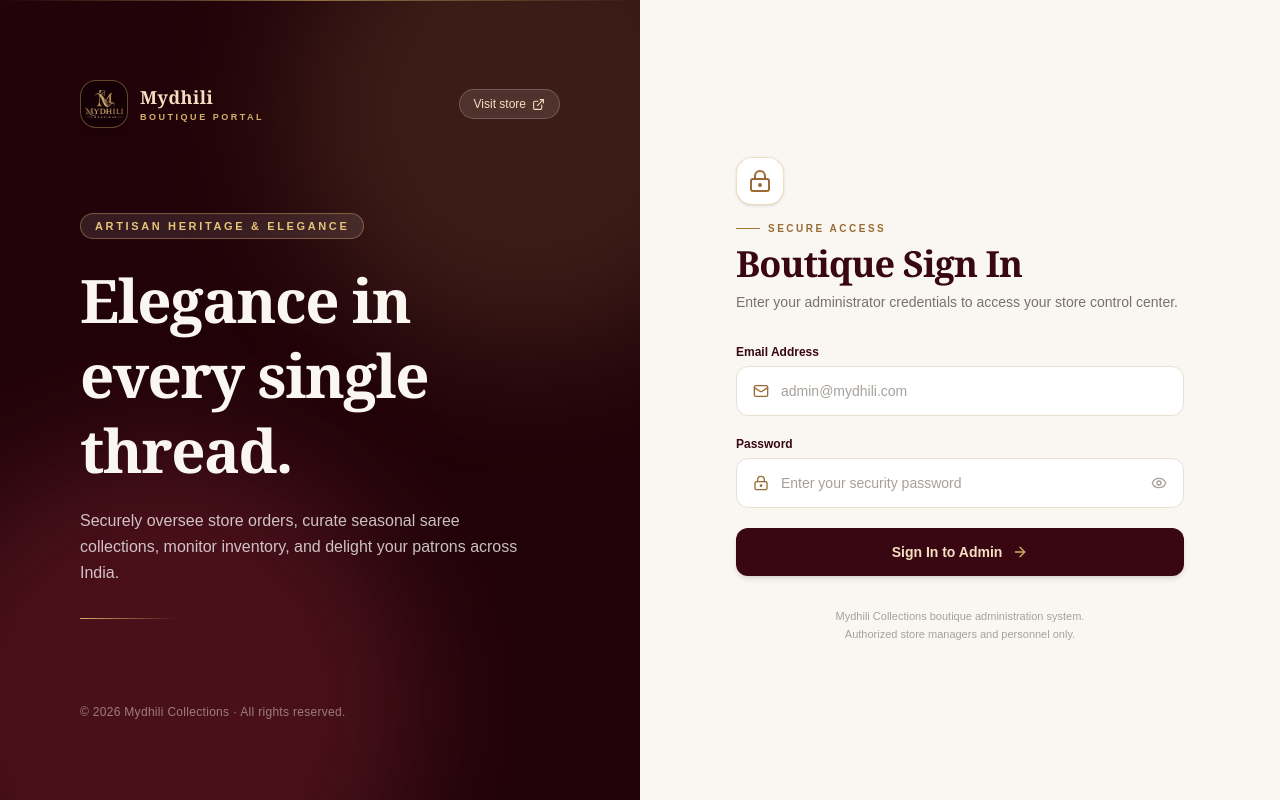
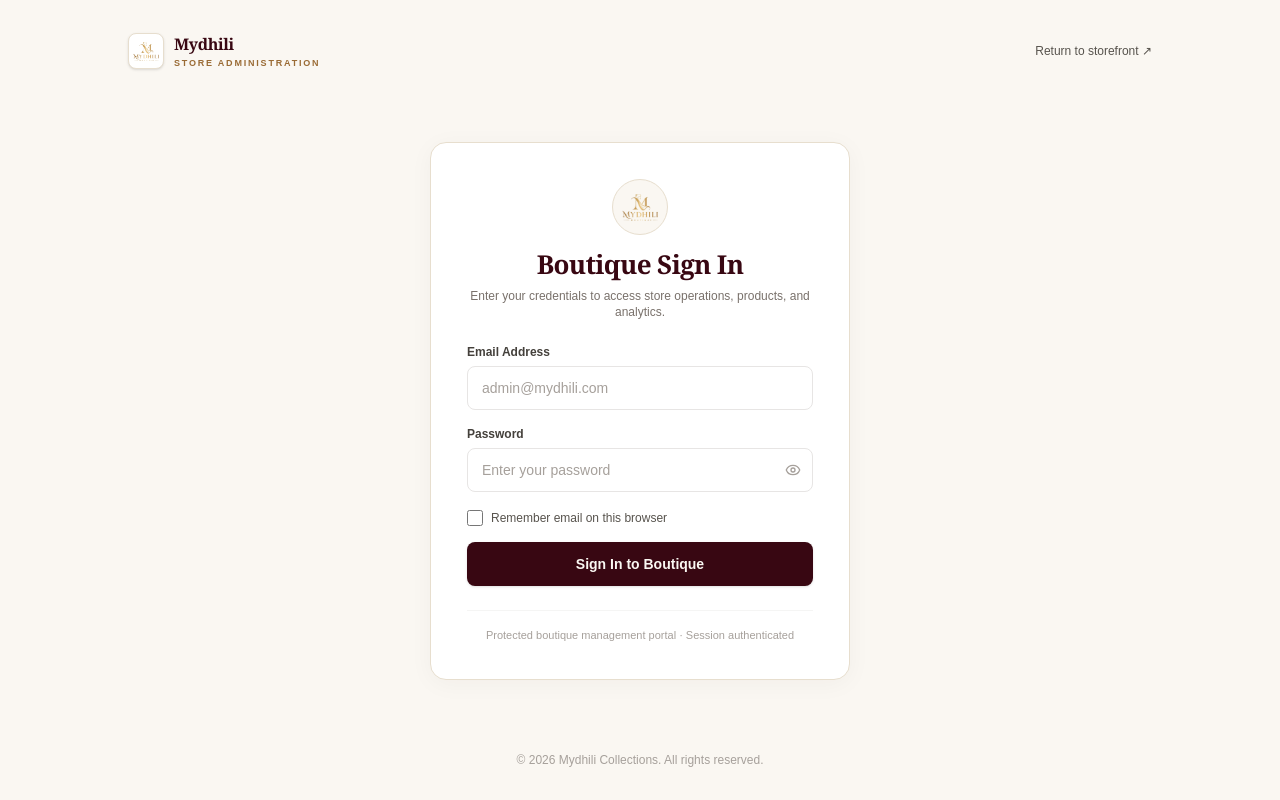
Before and after one commit to Tefinbose/Mydhili---ecom, a Next.js app: page /admin/login in a window 1280 px wide. Built offline with nearby package versions, Linux system fonts and the light colour scheme.

Commit message:
feat: add loading screen, category section, navbar, and admin components

```diff
--- a/src/app/admin/login/page.tsx
+++ b/src/app/admin/login/page.tsx
@@ -1,10 +1,12 @@
 "use client";
 
-import { FormEvent, useEffect, useState } from "react";
+import { FormEvent, useEffect, useState, KeyboardEvent } from "react";
 import Image from "next/image";
 import Link from "next/link";
 import { useRouter } from "next/navigation";
-import { LockKeyhole, Mail, Eye, EyeOff, ArrowRight, ExternalLink } from "lucide-react";
+import { Eye, EyeOff, Loader2 } from "lucide-react";
+
+const REMEMBER_EMAIL_KEY = "mydhili_admin_remembered_email";
 
 export default function AdminLoginPage() {
   const router = useRouter();
@@ -12,20 +14,40 @@ export default function AdminLoginPage() {
   const [email, setEmail] = useState("");
   const [password, setPassword] = useState("");
   const [showPassword, setShowPassword] = useState(false);
+  const [rememberEmail, setRememberEmail] = useState(false);
+  const [capsLockOn, setCapsLockOn] = useState(false);
   const [loading, setLoading] = useState(false);
   const [error, setError] = useState("");
   const [currentYear, setCurrentYear] = useState<number | null>(null);
 
+  // Initialize saved email preference and year
   useEffect(() => {
     setCurrentYear(new Date().getFullYear());
+    try {
+      const savedEmail = localStorage.getItem(REMEMBER_EMAIL_KEY);
+      if (savedEmail) {
+        setEmail(savedEmail);
+        setRememberEmail(true);
+      }
+    } catch {
+      // Ignore localStorage read errors in restricted contexts
+    }
   }, []);
+
+  // Monitor Caps Lock state for better user password entry experience
+  function handleKeyEvent(event: KeyboardEvent<HTMLInputElement>) {
+    if (typeof event.getModifierState === "function") {
+      setCapsLockOn(event.getModifierState("CapsLock"));
+    }
+  }
 
   async function handleSubmit(event: FormEvent<HTMLFormElement>) {
     event.preventDefault();
     setError("");
 
-    if (!email.trim() || !password) {
-      setError("Please enter your email and password.");
+    const cleanEmail = email.trim();
+    if (!cleanEmail || !password) {
+      setError("Please provide both your email and password.");
       return;
     }
 
@@ -38,7 +60,7 @@ export default function AdminLoginPage() {
           "Content-Type": "application/json",
         },
         body: JSON.stringify({
-          email: email.trim(),
+          email: cleanEmail,
           password,
         }),
       });
@@ -46,173 +68,126 @@ export default function AdminLoginPage() {
       const data = await response.json();
 
       if (!response.ok || !data.success) {
-        setError(data.message || "Invalid email or password.");
+        setError(data.message || "Invalid email or password. Please verify your credentials.");
         return;
+      }
+
+      // Handle remember email preference
+      try {
+        if (rememberEmail) {
+          localStorage.setItem(REMEMBER_EMAIL_KEY, cleanEmail);
+        } else {
+          localStorage.removeItem(REMEMBER_EMAIL_KEY);
+        }
+      } catch {
+        // Ignore localStorage write errors
       }
 
       router.replace("/admin");
       router.refresh();
     } catch {
-      setError("Unable to connect. Please try again.");
+      setError("Unable to connect to the authentication server. Please try again.");
     } finally {
       setLoading(false);
     }
   }
 
   return (
-    <main className="min-h-screen bg-[#FAF7F2] text-[#380712]">
-      <div className="grid min-h-screen lg:grid-cols-2">
-        {/* Brand Showcase Panel */}
-        <section className="relative hidden overflow-hidden bg-[#210309] p-12 text-white lg:flex lg:flex-col lg:justify-between xl:p-20">
-          {/* Subtle luxury ambient glows */}
-          <div className="pointer-events-none absolute -right-32 -top-32 h-[30rem] w-[30rem] rounded-full bg-[#D4AF69]/15 blur-3xl" />
-          <div className="pointer-events-none absolute -bottom-40 -left-24 h-[32rem] w-[32rem] rounded-full bg-[#8B2635]/40 blur-3xl" />
-          <div className="pointer-events-none absolute inset-x-0 top-0 h-px bg-gradient-to-r from-transparent via-[#D4AF69]/60 to-transparent" />
-
-          <div className="relative z-10 flex items-center justify-between">
-            <Link href="/" className="group flex items-center gap-3">
-              <div className="relative flex h-12 w-12 items-center justify-center overflow-hidden rounded-2xl border border-[#D4AF69]/40 bg-[#150105] p-1 shadow-lg transition-transform group-hover:scale-105">
+    <main className="flex min-h-screen flex-col justify-between bg-[#FAF7F2] text-[#380712] px-4 py-6 sm:px-6 sm:py-8">
+      {/* Top Header Navigation */}
+      <header className="mx-auto flex w-full max-w-5xl items-center justify-between">
+        <Link href="/" className="flex items-center gap-2.5 transition hover:opacity-90">
+          <div className="relative flex h-9 w-9 items-center justify-center overflow-hidden rounded-lg border border-[#E7DECE] bg-white p-1 shadow-sm">
             <Image
               src="/logo/logo.png"
               alt="Mydhili Logo"
-                  width={44}
-                  height={44}
+              width={30}
+              height={30}
               className="object-contain"
+              priority
             />
           </div>
           <div>
-                <span className="font-serif text-lg font-bold tracking-wide text-[#F5DFC0]">
+            <span className="font-serif text-base font-bold tracking-tight text-[#380712]">
               Mydhili
             </span>
-                <span className="block text-[9px] font-semibold uppercase tracking-[0.28em] text-[#D4AF69]">
-                  Boutique Portal
+            <span className="block text-[9px] font-semibold uppercase tracking-[0.2em] text-[#9A6B35]">
+              Store Administration
             </span>
           </div>
         </Link>
 
         <Link
           href="/"
-              target="_blank"
-              rel="noreferrer"
-              className="inline-flex items-center gap-1.5 rounded-full border border-white/20 bg-white/10 px-3.5 py-1.5 text-xs text-[#F5DFC0] backdrop-blur-sm transition hover:bg-white/20"
+          className="text-xs font-medium text-stone-600 transition hover:text-[#380712]"
         >
-              <span>Visit store</span>
-              <ExternalLink size={13} />
+          Return to storefront ↗
         </Link>
-          </div>
+      </header>
 
-          <div className="relative z-10 max-w-lg">
-            <div className="inline-flex items-center gap-2 rounded-full border border-[#D4AF69]/40 bg-white/10 px-3.5 py-1 text-[11px] font-semibold uppercase tracking-[0.24em] text-[#E6C47A] backdrop-blur-sm">
-              Artisan Heritage &amp; Elegance
-            </div>
-
-            <h1 className="mt-6 font-serif text-4xl font-bold leading-tight tracking-tight sm:text-5xl xl:text-6xl text-[#FAF7F2]">
-              Elegance in every single thread.
-            </h1>
-
-            <p className="mt-5 max-w-md text-sm font-light leading-relaxed text-white/75 sm:text-base">
-              Securely oversee store orders, curate seasonal saree collections, monitor inventory, and delight your patrons across India.
-            </p>
-
-            <div className="mt-8 h-px w-24 bg-gradient-to-r from-[#D4AF69] to-transparent" />
-          </div>
-
-          <p className="relative z-10 text-xs tracking-wide text-white/45">
-            © {currentYear ?? ""} Mydhili Collections · All rights reserved.
-          </p>
-        </section>
-
-        {/* Login Form Panel */}
-        <section className="flex min-h-screen items-center justify-center px-6 py-12 sm:px-10">
-          <div className="w-full max-w-md">
-            {/* Mobile Header */}
-            <div className="mb-8 flex items-center justify-between lg:hidden">
-              <Link href="/" className="flex items-center gap-3">
-                <div className="relative flex h-10 w-10 items-center justify-center overflow-hidden rounded-xl border border-[#D4AF69]/40 bg-[#380712] p-1">
+      {/* Centered Luxury Card */}
+      <div className="my-auto flex w-full justify-center py-8">
+        <div className="w-full max-w-[420px] rounded-2xl border border-[#E7DECE] bg-white p-7 shadow-[0_4px_24px_rgba(56,7,18,0.04)] sm:p-9">
+          {/* Card Header */}
+          <div className="text-center">
+            <div className="mx-auto mb-3 flex h-14 w-14 items-center justify-center rounded-full border border-[#E7DECE] bg-[#FAF7F2] p-2">
               <Image
                 src="/logo/logo.png"
-                    alt="Mydhili Logo"
+                alt="Mydhili Emblem"
                 width={36}
                 height={36}
                 className="object-contain"
               />
             </div>
-                <div>
-                  <span className="font-serif text-base font-bold text-[#380712]">
-                    Mydhili
-                  </span>
-                  <span className="block text-[8px] font-semibold uppercase tracking-[0.25em] text-[#9A6B35]">
-                    Admin
-                  </span>
-                </div>
-              </Link>
 
-              <Link
-                href="/"
-                className="text-xs font-semibold text-[#9A6B35] hover:underline"
-              >
-                Storefront ↗
-              </Link>
-            </div>
-
-            <div className="mb-8">
-              <div className="mb-4 inline-flex h-12 w-12 items-center justify-center rounded-2xl border border-[#D4AF69]/40 bg-white p-2.5 shadow-sm">
-                <LockKeyhole className="h-6 w-6 text-[#9A6B35]" />
-              </div>
-
-              <div className="flex items-center gap-2">
-                <span className="h-px w-6 bg-[#A27B35]" />
-                <p className="text-[10px] font-semibold uppercase tracking-[0.25em] text-[#9A6B35]">
-                  Secure Access
+            <h1 className="font-serif text-2xl font-bold tracking-tight text-[#380712] sm:text-[26px]">
+              Boutique Sign In
+            </h1>
+            <p className="mt-1.5 text-xs text-stone-500">
+              Enter your credentials to access store operations, products, and analytics.
             </p>
           </div>
 
-              <h2 className="mt-2 font-serif text-3xl font-bold tracking-tight text-[#380712] sm:text-4xl">
-                Boutique Sign In
-              </h2>
-
-              <p className="mt-2 text-xs text-stone-500 sm:text-sm">
-                Enter your administrator credentials to access your store control center.
-              </p>
-            </div>
-
-            <form onSubmit={handleSubmit} className="space-y-5">
+          {/* Login Form */}
+          <form onSubmit={handleSubmit} className="mt-6 space-y-4">
+            {/* Email Field */}
             <div>
               <label
                 htmlFor="email"
-                  className="mb-1.5 block text-xs font-semibold text-[#380712]"
+                className="mb-1.5 block text-xs font-semibold text-stone-700"
               >
                 Email Address
               </label>
-
-                <div className="flex items-center gap-3 rounded-xl border border-[#E9DFD2] bg-white px-4 transition focus-within:border-[#9A6B35] focus-within:ring-2 focus-within:ring-[#D4AF69]/20">
-                  <Mail className="h-4 w-4 shrink-0 text-[#9A6B35]" />
-
               <input
                 id="email"
                 name="email"
                 type="email"
-                    autoComplete="username"
+                autoComplete="email"
                 required
                 value={email}
-                    onChange={(event) => setEmail(event.target.value)}
+                onChange={(e) => setEmail(e.target.value)}
                 placeholder="admin@mydhili.com"
-                    className="h-12 w-full bg-transparent text-sm text-[#380712] outline-none placeholder:text-stone-400"
+                className="h-11 w-full rounded-lg border border-stone-200 bg-white px-3.5 text-sm text-[#380712] outline-none transition placeholder:text-stone-400 focus:border-[#380712] focus:ring-1 focus:ring-[#380712]"
               />
             </div>
-              </div>
 
+            {/* Password Field */}
             <div>
+              <div className="mb-1.5 flex items-center justify-between">
                 <label
                   htmlFor="password"
-                  className="mb-1.5 block text-xs font-semibold text-[#380712]"
+                  className="block text-xs font-semibold text-stone-700"
                 >
                   Password
                 </label>
+                {capsLockOn && (
+                  <span className="rounded bg-amber-50 px-1.5 py-0.5 text-[10px] font-semibold text-amber-700">
+                    Caps Lock is ON
+                  </span>
+                )}
+              </div>
 
-                <div className="flex items-center gap-3 rounded-xl border border-[#E9DFD2] bg-white px-4 transition focus-within:border-[#9A6B35] focus-within:ring-2 focus-within:ring-[#D4AF69]/20">
-                  <LockKeyhole className="h-4 w-4 shrink-0 text-[#9A6B35]" />
-
+              <div className="relative">
                 <input
                   id="password"
                   name="password"
@@ -220,53 +195,80 @@ export default function AdminLoginPage() {
                   autoComplete="current-password"
                   required
                   value={password}
-                    onChange={(event) => setPassword(event.target.value)}
-                    placeholder="Enter your security password"
-                    className="h-12 w-full bg-transparent text-sm text-[#380712] outline-none placeholder:text-stone-400"
+                  onChange={(e) => setPassword(e.target.value)}
+                  onKeyDown={handleKeyEvent}
+                  onKeyUp={handleKeyEvent}
+                  placeholder="Enter your password"
+                  className="h-11 w-full rounded-lg border border-stone-200 bg-white pl-3.5 pr-10 text-sm text-[#380712] outline-none transition placeholder:text-stone-400 focus:border-[#380712] focus:ring-1 focus:ring-[#380712]"
                 />
-
                 <button
                   type="button"
-                    onClick={() => setShowPassword((value) => !value)}
+                  onClick={() => setShowPassword((prev) => !prev)}
                   aria-label={showPassword ? "Hide password" : "Show password"}
-                    className="shrink-0 text-stone-400 hover:text-[#380712]"
+                  className="absolute right-3 top-1/2 -translate-y-1/2 text-stone-400 transition hover:text-stone-700"
                 >
-                    {showPassword ? (
-                      <EyeOff className="h-4 w-4" />
-                    ) : (
-                      <Eye className="h-4 w-4" />
-                    )}
+                  {showPassword ? <EyeOff size={16} /> : <Eye size={16} />}
                 </button>
               </div>
             </div>
 
+            {/* Remember Email Toggle */}
+            <div className="flex items-center gap-2 pt-0.5">
+              <input
+                id="remember"
+                type="checkbox"
+                checked={rememberEmail}
+                onChange={(e) => setRememberEmail(e.target.checked)}
+                className="h-4 w-4 rounded border-stone-300 text-[#380712] accent-[#380712] focus:ring-0 focus:ring-offset-0"
+              />
+              <label
+                htmlFor="remember"
+                className="cursor-pointer text-xs font-normal text-stone-600 select-none"
+              >
+                Remember email on this browser
+              </label>
+            </div>
+
+            {/* Error Feedback */}
             {error && (
               <div
                 role="alert"
-                  className="rounded-xl border border-red-200 bg-red-50 p-3.5 text-xs font-medium text-red-700"
+                className="rounded-lg border border-rose-200 bg-rose-50/80 p-3 text-xs font-medium text-rose-800"
               >
                 {error}
               </div>
             )}
 
+            {/* Submit Button */}
             <button
               type="submit"
               disabled={loading}
-                className="flex h-12 w-full items-center justify-center gap-2.5 rounded-xl bg-[#380712] px-6 text-sm font-semibold text-[#F5DFC0] shadow-md transition hover:bg-[#520A1A] disabled:cursor-not-allowed disabled:opacity-60"
+              className="flex h-11 w-full items-center justify-center gap-2 rounded-lg bg-[#380712] px-4 text-sm font-semibold text-[#FAF7F2] shadow-sm transition hover:bg-[#27040B] active:scale-[0.99] disabled:cursor-not-allowed disabled:opacity-60"
             >
-                {loading ? "Authenticating..." : "Sign In to Admin"}
-                {!loading && <ArrowRight className="h-4 w-4 text-[#D4AF69]" />}
+              {loading ? (
+                <>
+                  <Loader2 size={16} className="animate-spin text-[#D4AF69]" />
+                  <span>Signing in...</span>
+                </>
+              ) : (
+                <span>Sign In to Boutique</span>
+              )}
             </button>
           </form>
 
-            <p className="mt-8 text-center text-[11px] leading-relaxed text-stone-400">
-              Mydhili Collections boutique administration system.
-              <br />
-              Authorized store managers and personnel only.
+          {/* Security Notice */}
+          <div className="mt-6 border-t border-stone-100 pt-4 text-center">
+            <p className="text-[11px] text-stone-400">
+              Protected boutique management portal · Session authenticated
             </p>
           </div>
-        </section>
         </div>
+      </div>
+
+      {/* Footer */}
+      <footer className="mx-auto w-full max-w-5xl text-center text-xs text-stone-400">
+        © {currentYear ?? ""} Mydhili Collections. All rights reserved.
+      </footer>
     </main>
   );
 }
--- a/src/app/loading-demo/page.tsx
+++ b/src/app/loading-demo/page.tsx
@@ -3,7 +3,7 @@
 import { useState } from "react";
 import Link from "next/link";
 import LoadingScreen from "@/components/common/LoadingScreen";
-import { Sparkles, Play, RefreshCw, Sun, Moon, ArrowLeft } from "lucide-react";
+import { Loader2, Play, RefreshCw, Sun, Moon, ArrowLeft } from "lucide-react";
 
 export default function LoadingDemoPage() {
   const [theme, setTheme] = useState<"royal-maroon" | "cream-ivory">("royal-maroon");
@@ -84,7 +84,6 @@ export default function LoadingDemoPage() {
           </Link>
 
           <div className="flex items-center gap-2">
-            <Sparkles className="text-[#D4AF69]" size={20} />
             <h1 className="font-serif text-3xl text-[#380712]">Mydhili Boutique Loading Page</h1>
           </div>
           <p className="mt-2 text-sm text-stone-600">
--- a/src/app/our-story/page.tsx
+++ b/src/app/our-story/page.tsx
@@ -1,6 +1,6 @@
 import Link from "next/link";
 import { Bricolage_Grotesque } from "next/font/google";
-import { ArrowRight, Gem, Heart, Sparkles } from "lucide-react";
+import { ArrowRight, Gem, Heart, Flower2 } from "lucide-react";
 
 const bricolage = Bricolage_Grotesque({ subsets: ["latin"], variable: "--font-story", display: "swap" });
 
@@ -10,7 +10,7 @@ const introImage = "https://images.unsplash.com/photo-1490481651871-ab68de25d43d
 
 const values = [
   { icon: Heart, title: "Chosen with care", text: "Every piece is selected with attention to style, detail and the experience it brings." },
-  { icon: Sparkles, title: "Timeless elegance", text: "We believe great style goes beyond trends. It is about feeling confident and comfortable." },
+  { icon: Flower2, title: "Timeless elegance", text: "We believe great style goes beyond trends. It is about feeling confident and comfortable." },
   { icon: Gem, title: "A personal touch", text: "We want every visit to feel welcoming, personal and special." },
 ];
 
--- a/src/components/home/CategorySection.tsx
+++ b/src/components/home/CategorySection.tsx
@@ -5,7 +5,7 @@ import { useCallback, useEffect, useRef, useState } from "react";
 import { Bricolage_Grotesque } from "next/font/google";
 import {
   Shirt,
-  Sparkles,
+  Crown,
   Flower2,
   ShoppingBag,
   Gem,
@@ -48,7 +48,7 @@ const categoryStyles: Record<string, CategoryStyle> = {
   },
   "ethnic-wear": {
     subtitle: "Celebrate in style",
-    icon: Sparkles,
+    icon: Crown,
     image:
       "https://images.unsplash.com/photo-1583391733956-6c78276477e4?auto=format&fit=crop&w=800&q=85",
   },
--- a/src/components/home/WhyChooseUs.tsx
+++ b/src/components/home/WhyChooseUs.tsx
@@ -2,7 +2,7 @@ import Link from "next/link";
 import { Bricolage_Grotesque } from "next/font/google";
 import {
   HeartHandshake,
-  Sparkles,
+  Award,
   ShieldCheck,
   Gift,
   ArrowRight,
@@ -16,7 +16,7 @@ const bricolage = Bricolage_Grotesque({
 
 const benefits = [
   {
-    icon: Sparkles,
+    icon: Award,
     title: "Curated with Care",
     description:
       "Thoughtfully selected styles that celebrate Indian fashion and timeless beauty.",
--- a/src/components/layout/Navbar.tsx
+++ b/src/components/layout/Navbar.tsx
@@ -13,7 +13,6 @@ import {
   UserRound,
   ChevronDown,
   ArrowUpRight,
-  Sparkles,
 } from "lucide-react";
 import { useCart } from "@/context/CartContext";
 
@@ -119,11 +118,7 @@ export default function Navbar() {
     <>
       {/* Announcement Strip */}
       <div className="bg-[#380712] py-2 text-center text-[10px] font-medium uppercase tracking-[0.22em] text-[#F5DFC0] sm:text-[11px] sm:tracking-[0.25em]">
-        <div className="inline-flex items-center justify-center gap-2">
-          <Sparkles size={11} className="text-[#D4AF69]" />
-          <span>A little tradition, a lot of elegance</span>
-          <Sparkles size={11} className="text-[#D4AF69]" />
-        </div>
+        <span>A little tradition, a lot of elegance</span>
       </div>
 
       <header
```
Also changed, not shown: src/app/loading.tsx (+2 -5 lines), src/components/common/LoadingScreen.tsx (+1 -12 lines). Lines whose indentation alone changed are shown as unchanged.
